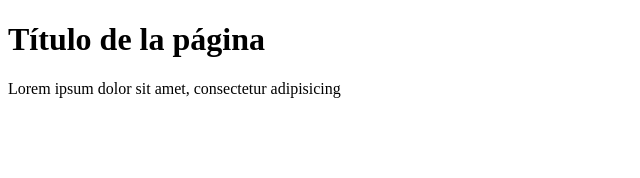
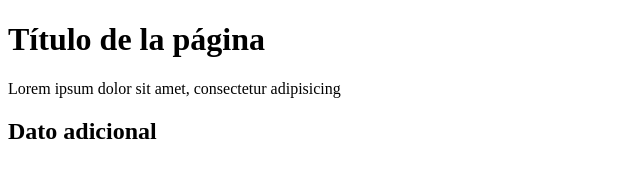
Before and after one commit to Avirosfer/proyecto, a plain HTML site: page index.html in a window 1280 px wide. Shown: the whole page, without its empty margins (0-640 px from the left). Drawn offline with Linux system fonts and the light colour scheme.

Commit message:
actualizacion index.html

```diff
--- a/index.html
+++ b/index.html
@@ -9,5 +9,6 @@
 <body>
      <h1>Título de la página</h1>
      <p>Lorem ipsum dolor sit amet, consectetur adipisicing</p>
+     <h2>Dato adicional</h2>
 </body>
 </html>
```
